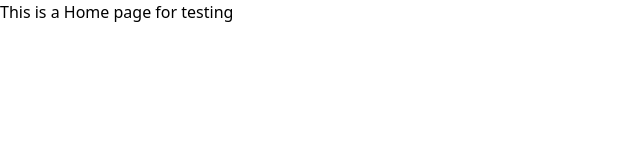
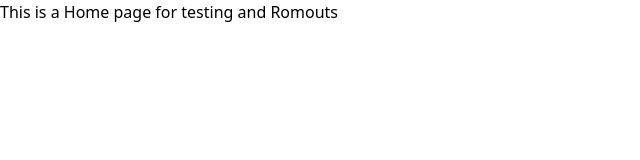
Before and after one commit to samiir1/Real-Estate, a React (Vite) app in the folder client/: page / in a window 1280 px wide. Shown: the top 160 px of the page, without its empty margins (0-640 px from the left). Built offline with nearby package versions, Linux system fonts and the light colour scheme.

Commit message:
For testing Issue

```diff
--- a/client/src/pages/Home.jsx
+++ b/client/src/pages/Home.jsx
@@ -2,7 +2,7 @@ import React from 'react'
 
 function Home() {
   return (
-    <div>This is a Home page for testing</div>
+    <div>This is a Home page for testing and Romouts</div>
   )
 }
 
```
